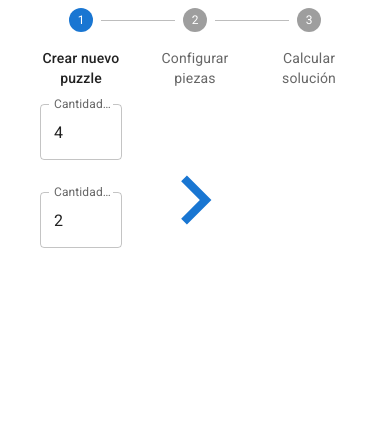
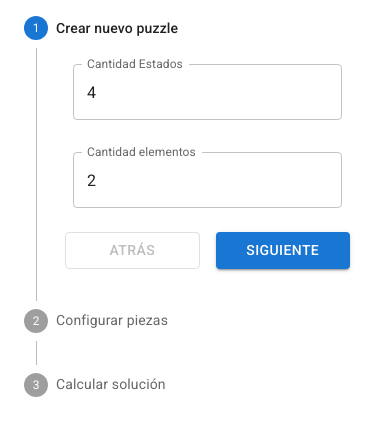
Before and after one commit to OriolBonjoch/genshin-impact-electro-puzzle-solver, a React (Create React App) app: page / in a window 390 px wide. Shown: the top 436 px of the page. Built offline with nearby package versions, Linux system fonts and the light colour scheme.

Commit message:
Added mobile first version

```diff
--- a/src/App.jsx
+++ b/src/App.jsx
@@ -1,12 +1,14 @@
 import Container from '@mui/material/Container';
+import useMediaQuery from '@mui/material/useMediaQuery';
+import { useTheme } from '@mui/material/styles';
+
 import { LargeWizard } from './wizard';
+import { SmallWizard } from './wizard/SmallWizard';
 
 function App() {
-  return (
-    <Container>
-      <LargeWizard />
-    </Container>
-  );
+  const theme = useTheme();
+  const matches = useMediaQuery(theme.breakpoints.up('sm'));
+  return <Container>{matches ? <LargeWizard /> : <SmallWizard />}</Container>;
 }
 
 export default App;
--- a/src/shared/ActionBox.jsx
+++ b/src/shared/ActionBox.jsx
@@ -19,7 +19,6 @@ const iconBaseStyle = {
 };
 
 const buttonStyle = {
-  // height: 'calc(100% + 7rem)',
   height: '100%',
   width: '100%',
   position: 'absolute',
@@ -27,7 +26,7 @@ const buttonStyle = {
 };
 
 export default function ActionBox(props) {
-  const { enabled, onClick, Icon, children, iconColor } = props;
+  const { buttonEnabled, onClick, Icon, children, iconColor } = props;
   const iconStyle = useMemo(
     () => ({
       ...iconBaseStyle,
@@ -39,7 +38,7 @@ export default function ActionBox(props) {
   return (
     <Box sx={containerStyle}>
       {children}
-      {enabled && (
+      {buttonEnabled && (
         <Button variant="text" sx={buttonStyle} onClick={onClick}>
           <Icon sx={iconStyle} />
         </Button>
--- /dev/null
+++ b/src/wizard/SmallWizard.jsx
@@ -0,0 +1,77 @@
+import { useState } from 'react';
+import Stepper from '@mui/material/Stepper';
+import Step from '@mui/material/Step';
+import StepContent from '@mui/material/StepContent';
+import StepLabel from '@mui/material/StepLabel';
+import Button from '@mui/material/Button';
+import Box from '@mui/material/Box';
+import useWizard from './wizard.hook';
+import step1 from './step1';
+import step2 from './step2';
+import step3 from './step3';
+
+const steps = [step1, step2, step3];
+
+function WizardButton(props) {
+  const { onClick, disabled, content, variant } = props;
+  return (
+    <Button
+      variant={variant || 'contained'}
+      disabled={disabled}
+      sx={{ width: '100%', m: 1 }}
+      onClick={onClick}
+    >
+      {content}
+    </Button>
+  );
+}
+
+export function SmallWizard() {
+  const [activeStep, setActiveStep] = useState(0);
+  const wizard = useWizard();
+
+  return (
+    <Stepper
+      activeStep={activeStep}
+      orientation="vertical"
+      sx={{ width: '100%' }}
+    >
+      {steps.map((step, i) => {
+        const { label, Component } = step;
+        return (
+          <Step key={label}>
+            <StepLabel>{label}</StepLabel>
+            <StepContent sx={{ display: 'flex', flexDirection: 'column' }}>
+              <Box
+                sx={{
+                  width: '100%',
+                  display: 'flex',
+                  flexDirection: 'column',
+                  justifyContent: 'space-around',
+                  position: 'relative',
+                }}
+              >
+                {Component({ wizard, active: true, smallStyle: true })}
+              </Box>
+              <Box
+                sx={{ width: '100%', display: 'flex', flexDirection: 'row' }}
+              >
+                <WizardButton
+                  variant="outlined"
+                  disabled={activeStep <= 0}
+                  onClick={() => setActiveStep((prev) => prev - 1)}
+                  content="Atrás"
+                />
+                <WizardButton
+                  disabled={activeStep >= steps.length - 1}
+                  onClick={() => setActiveStep(activeStep + 1)}
+                  content="Siguiente"
+                />
+              </Box>
+            </StepContent>
+          </Step>
+        );
+      })}
+    </Stepper>
+  );
+}
--- a/src/wizard/WizardStep.js
+++ b/src/wizard/WizardStep.js
@@ -39,7 +39,7 @@ export default function WizardStep(props) {
     <ActionBox
       onClick={() => moveTo(step)}
       Icon={NavigateBeforeOutlinedIcon}
-      enabled={!active}
+      buttonEnabled={!active}
     >
       {stepComponent({ wizard, active })}
     </ActionBox>
--- a/src/wizard/step2/ConfigureElements.jsx
+++ b/src/wizard/step2/ConfigureElements.jsx
@@ -3,10 +3,8 @@ import ButtonGroup from '@mui/material/ButtonGroup';
 import Button from '@mui/material/Button';
 import Card from '@mui/material/Card';
 import CardContent from '@mui/material/CardContent';
-import CardHeader from '@mui/material/CardHeader';
+import Typography from '@mui/material/Typography';
 import Slider from '@mui/material/Slider';
-import Avatar from '@mui/material/Avatar';
-import { red } from '@mui/material/colors';
 
 const cardStyle = {
   m: 2,
@@ -19,8 +17,8 @@ const disabledCardStyle = {
   paddingRight: '100%',
   backgroundColor: '#FFFFFF',
   backgroundImage: `
-    linear-gradient(60deg, transparent 75%, #6666FF 75%),
-    linear-gradient(120deg, transparent 75%, #6666FF 75%)`,
+    linear-gradient(70deg, transparent 72%, #6666FF 72%),
+    linear-gradient(110deg, transparent 72%, #6666FF 72%)`,
   transition: 'padding 0.2s ease',
 };
 
@@ -47,15 +45,8 @@ function ConfigureElements(props) {
               transition: 'margin 0.2s ease, padding 0.2s ease',
             }}
           >
-            <CardHeader
-              title={`Pieza #${id + 1}`}
-              avatar={
-                <Avatar sx={{ bgcolor: red[active ? 500 : 100] }}>
-                  {id + 1}
-                </Avatar>
-              }
-            ></CardHeader>
             <CardContent>
+              <Typography gutterBottom>Posición inicial</Typography>
               <Slider
                 defaultValue={defaults[i]}
                 disabled={!active}
@@ -63,10 +54,13 @@ function ConfigureElements(props) {
                 marks
                 min={0}
                 max={statesCount}
-                aria-label="Estado inicial"
+                aria-label="Posición inicial"
                 valueLabelDisplay="auto"
                 onChangeCommitted={(_, value) => setElementState(id, value)}
               />
+              <Typography sx={{ marginTop: 3 }} gutterBottom>
+                Piezas movidas
+              </Typography>
               <ButtonGroup size="large" color="primary">
                 {buttons.map((b) => {
                   const checked = moves.includes(b);
--- a/src/wizard/step3/Solution.jsx
+++ b/src/wizard/step3/Solution.jsx
@@ -1,23 +1,34 @@
-import React, { useEffect, useState, useCallback } from 'react';
+import React, { useEffect, useState, useMemo, useCallback } from 'react';
 import Card from '@mui/material/Card';
 import CardContent from '@mui/material/CardContent';
 import UnCheckedIcon from '@mui/icons-material/CheckBoxOutlineBlankOutlined';
 import CheckedIcon from '@mui/icons-material/CheckBoxOutlined';
 import Typography from '@mui/material/Typography';
 import Box from '@mui/material/Box';
-import PlayIcon from '@mui/icons-material/PlayArrowOutlined';
+import Button from '@mui/material/Button';
+import PlayIcon from '@mui/icons-material/PlayArrowSharp';
 import useSolutionSolver from './solution.hook';
 import ActionBox from '../../shared/ActionBox';
 import { red } from '@mui/material/colors';
 
-const cardStyle = {
+const cardHiddenStyle = {
   m: 2,
   height: '100%',
   boxShadow: 0,
   backgroundColor: 'transparent',
 };
 
-const cardContentStyle = {
+const cardShownStyle = {
+  m: 2,
+  height: '100%',
+  backgroundColor: '#FFFFFF',
+  backgroundImage: `
+    linear-gradient(60deg, transparent 50%, #6666FF 50%),
+    linear-gradient(120deg, transparent 50%, #6666FF 50%)`,
+  transition: 'padding 0.2s ease',
+};
+
+const cardContentStyleBase = {
   p: 0,
   display: 'flex',
   flexDirection: 'row',
@@ -35,7 +46,7 @@ const alignVertically = {
 };
 
 function Solution(props) {
-  const { wizard } = props;
+  const { wizard, smallStyle } = props;
   const { elements, statesCount } = wizard;
   const [elState, setElState] = useState(elements.map((el) => el.initialState));
   const [elChecked, setElChecked] = useState(elements.map((_) => false));
@@ -44,6 +55,19 @@ function Solution(props) {
   const { solve, calculateMove, calculateChecked } = useSolutionSolver(
     elements,
     statesCount
+  );
+
+  const cardContentStyle = useMemo(
+    () =>
+      smallStyle
+        ? { ...cardContentStyleBase, marginTop: '1.5rem' }
+        : cardContentStyleBase,
+    [smallStyle]
+  );
+
+  const cardStyle = useMemo(
+    () => (smallStyle ? cardShownStyle : cardHiddenStyle),
+    [smallStyle]
   );
 
   const play = useCallback(() => {
@@ -81,21 +105,26 @@ function Solution(props) {
 
       setElState((prev) => calculateMove(prev, moveId));
       setHits((prev) => prev.map((hit, i) => (moveId === i ? hit - 1 : hit)));
-    }, 1000);
+    }, 500);
   }, [elements, calculateMove, hits]);
 
   return (
     <ActionBox
-      onClick={() => play(step)}
+      onClick={() => play()}
       Icon={PlayIcon}
-      enabled={!hits && result[0] !== '-'}
+      smallStyle={smallStyle}
+      buttonEnabled={!smallStyle && !hits && result[0] !== '-'}
       iconColor={red[700]}
     >
       {result.map((elResult, id) => {
         const fontStyle = { fontWeight: 'bold' };
-        const checkIcon = elChecked[id] ? <CheckedIcon /> : <UnCheckedIcon />;
+        const checkIcon = elChecked[id] ? (
+          <CheckedIcon sx={{ fontSize: 32 }} />
+        ) : (
+          <UnCheckedIcon sx={{ fontSize: 32 }} />
+        );
         return (
-          <Card key={id} sx={cardStyle}>
+          <Card key={id} sx={cardStyle} raised={smallStyle}>
             <CardContent sx={cardContentStyle}>
               <Box sx={alignVertically}>
                 <Typography variant="h2" sx={fontStyle}>
@@ -113,6 +142,16 @@ function Solution(props) {
           </Card>
         );
       })}
+      {smallStyle && (
+        <Button
+          color="secondary"
+          variant="contained"
+          sx={{ m: 2 }}
+          onClick={() => play()}
+        >
+          <PlayIcon sx={{ fontSize: 32 }} />
+        </Button>
+      )}
     </ActionBox>
   );
 }
```
